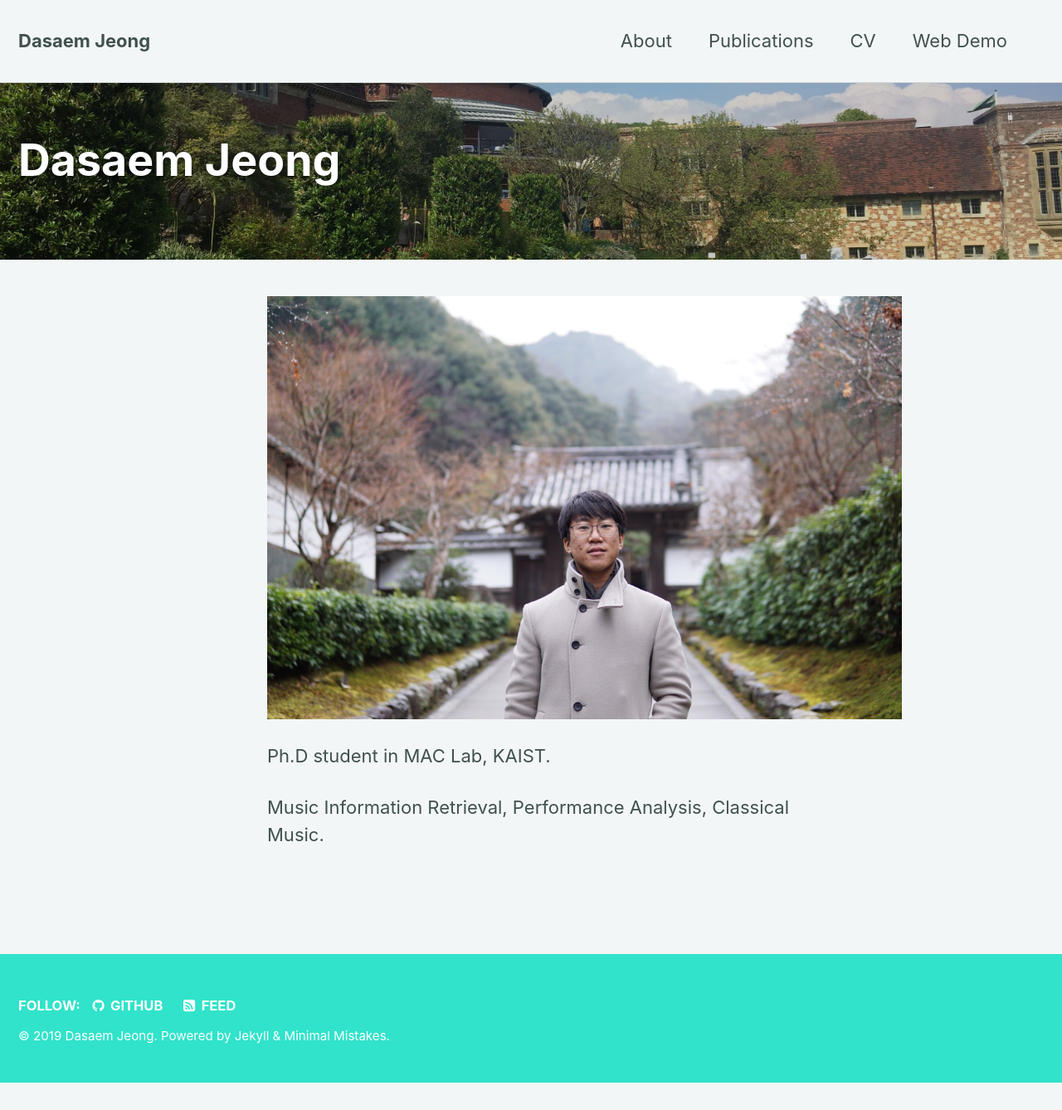
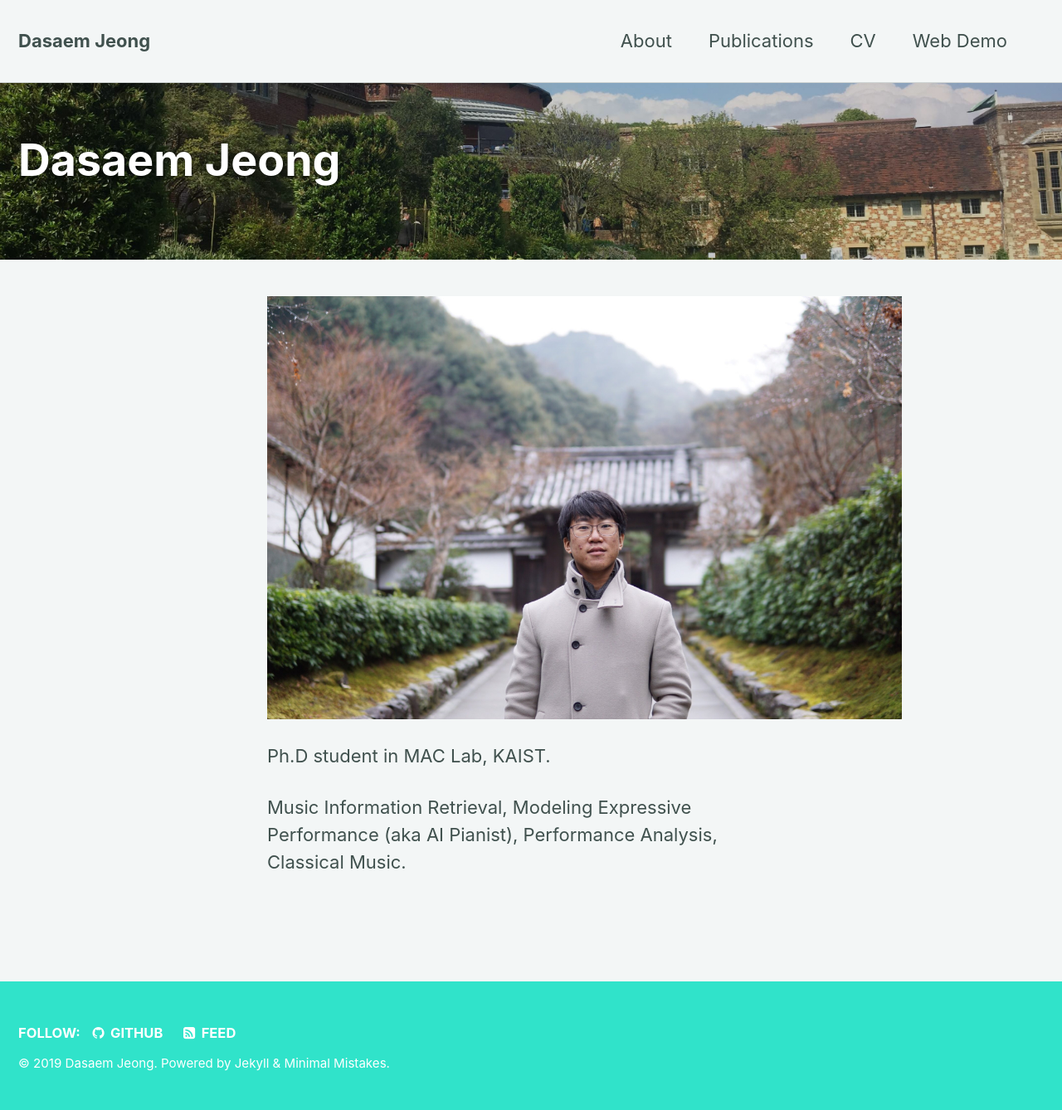
Before and after one commit to jdasam/jdasam.github.io, a Jekyll site: the page built from index.md, in a window 1280 px wide. Shown: the whole page at 83% size. Built offline with Jekyll 4.4.1, drawn with Linux system fonts in a browser that asks for light colours; the list of posts is cut into pages by our own code; before the commit the page ends 1305 px from its top, so only the background shows below that.

Commit message:
update main profile

```diff
--- a/index.md
+++ b/index.md
@@ -12,4 +12,4 @@ header:
 
 Ph.D student in MAC Lab, KAIST.
 
-Music Information Retrieval, Performance Analysis, Classical Music.
+Music Information Retrieval, Modeling Expressive Performance (aka AI Pianist), Performance Analysis, Classical Music.
```
